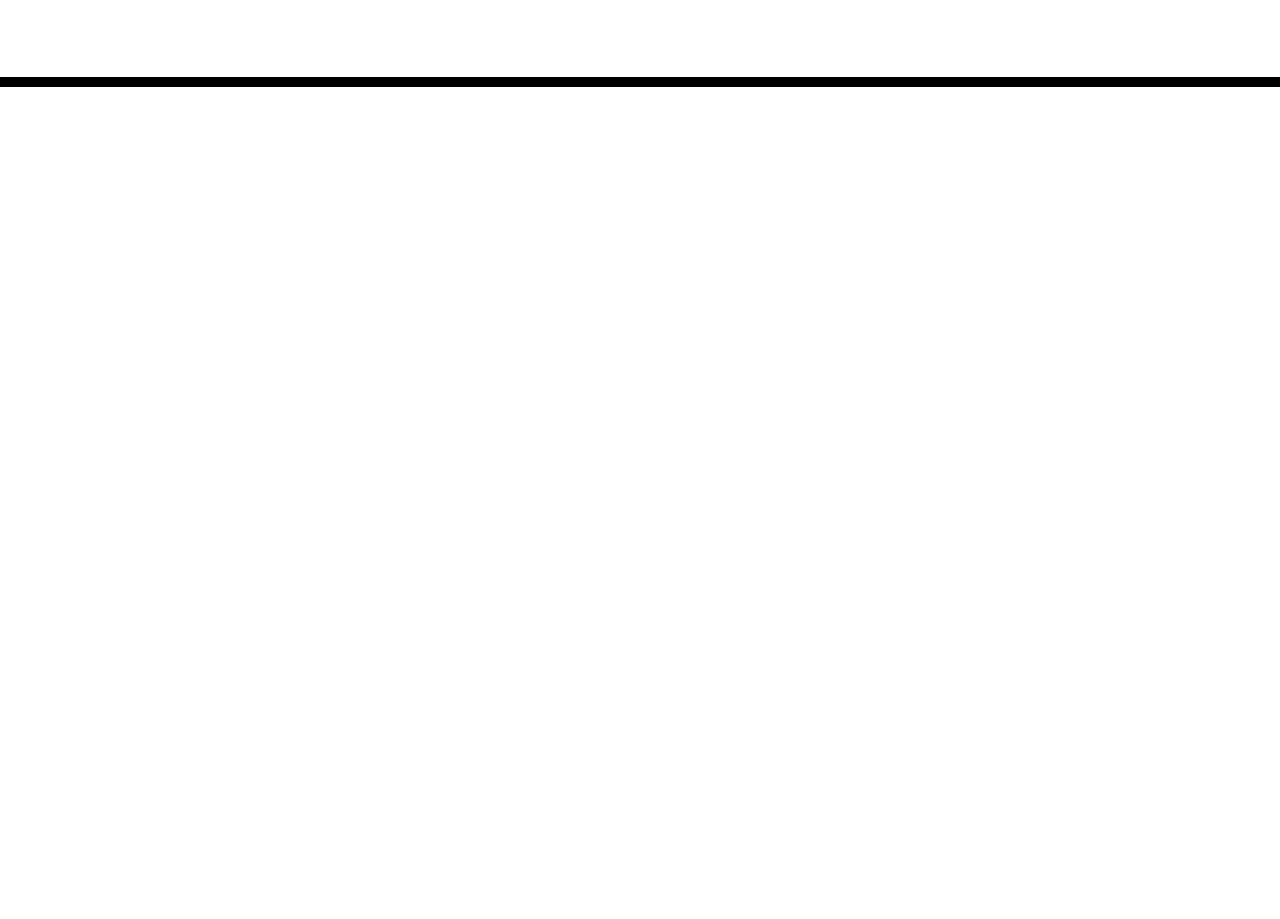
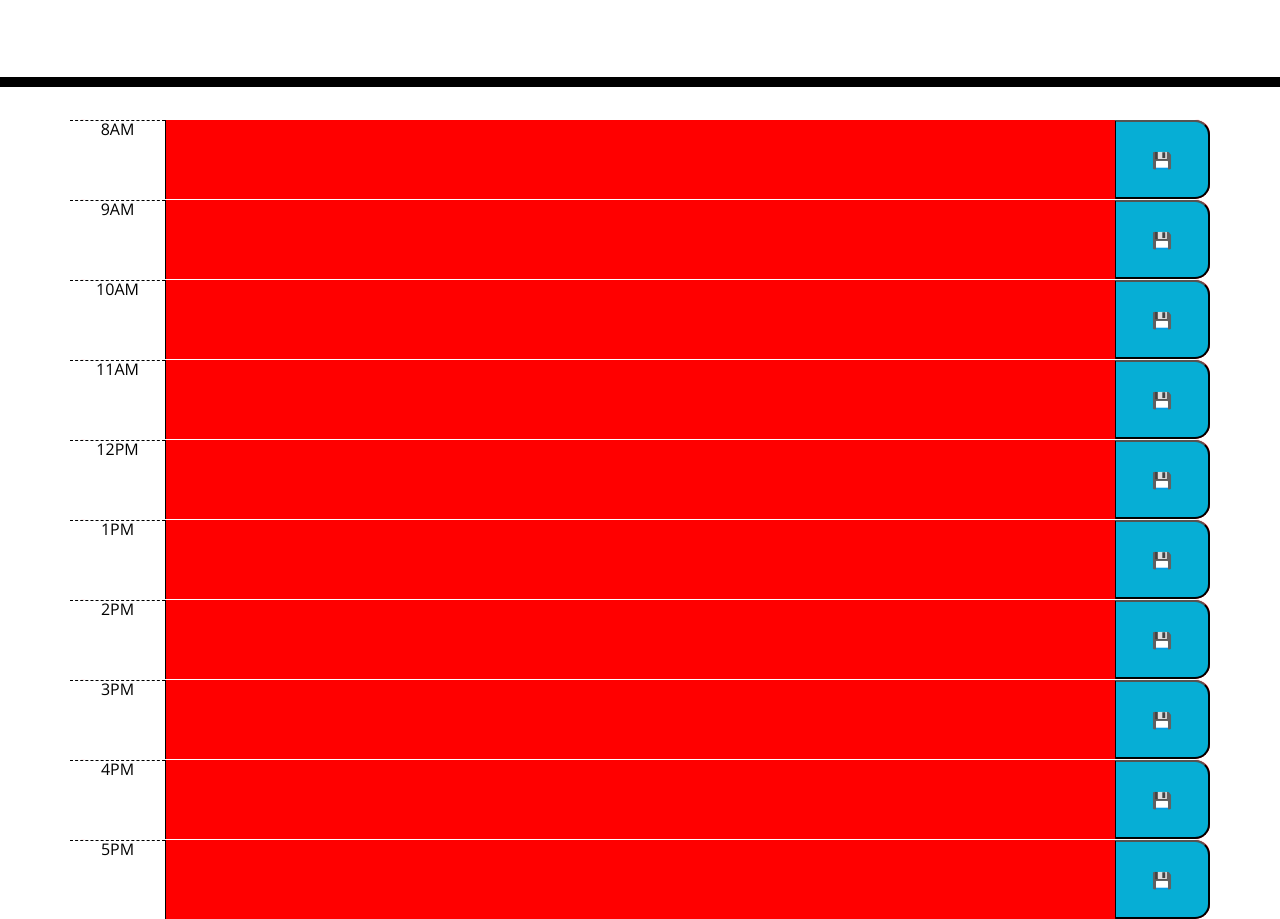
Before and after one commit to lydiakim10/Daily-Schedule-Planner, a plain HTML site: page index.html in a window 1280 px wide. Shown: the part 181-1100 px from the top of the page. Before the commit the page ends 800 px from the top, so only its background shows below. Drawn offline with nearby package versions, Linux system fonts and the light colour scheme.

Commit message:
timeblocks and color codes added

```diff
--- a/index.html
+++ b/index.html
@@ -28,11 +28,64 @@
       <p class="lead">A simple calendar app for scheduling your work day</p>
       <p id="currentDay" class="lead"></p>
     </header>
+
     <div class="container">
       <!-- Timeblocks go here -->
+
+    <div id="8am" class="row time-block">
+        <div class="col-sm-1 hour">8AM</div>
+        <textarea class="col-sm-10 description" id ="hour8"></textarea>
+        <button class="col-sm-1 saveBtn">💾</button>
+      </div>
+    <div id="9am" class="row time-block">
+        <div class="col-sm-1 hour">9AM</div>
+        <textarea class="col-sm-10 description" id="hour9"></textarea>
+        <button class="col-sm-1 saveBtn">💾</button>
+      </div>
+    <div id="10am" class="row time-block">
+        <div class="col-sm-1 hour">10AM</div>
+        <textarea class="col-sm-10 description" id="hour10"></textarea>
+        <button class="col-sm-1 saveBtn">💾</button>
+      </div>
+    <div id="11am" class="row time-block">
+        <div class="col-sm-1 hour">11AM</div>
+        <textarea class="col-sm-10 description" id="hour11"></textarea>
+        <button class="col-sm-1 saveBtn">💾</button>
+      </div>
+    <div id="12pm" class="row time-block">
+        <div class="col-sm-1 hour">12PM</div>
+        <textarea class="col-sm-10 description" id="hour12"></textarea>
+        <button class="col-sm-1 saveBtn">💾</button>
+      </div>
+    <div id="1pm" class="row time-block">
+        <div class="col-sm-1 hour">1PM</div>
+        <textarea class="col-sm-10 description" id="hour13"></textarea>
+        <button class="col-sm-1 saveBtn">💾</button>
+      </div>
+    <div id="2pm" class="row time-block">
+        <div class="col-sm-1 hour">2PM</div>
+        <textarea class="col-sm-10 description" id="hour14"></textarea>
+        <button class="col-sm-1 saveBtn">💾</button>
+      </div>
+    <div id="3pm" class="row time-block">
+        <div class="col-sm-1 hour">3PM</div>
+        <textarea class="col-sm-10 description" id="hour15"></textarea>
+        <button class="col-sm-1 saveBtn">💾</button>
+      </div>
+    <div id="4pm" class="row time-block">
+        <div class="col-sm-1 hour">4PM</div>
+        <textarea class="col-sm-10 description" id="hour16"></textarea>
+        <button class="col-sm-1 saveBtn">💾</button>
+      </div>
+    <div id="5pm" class="row time-block">
+        <div class="col-sm-1 hour">5PM</div>
+        <textarea class="col-sm-10 description" id="hour17"></textarea>
+        <button class="col-sm-1 saveBtn">💾</button>
+      </div>
     </div>
 
     <script src="https://cdnjs.cloudflare.com/ajax/libs/jquery/3.2.1/jquery.min.js"></script>
     <script src="https://cdnjs.cloudflare.com/ajax/libs/moment.js/2.24.0/moment.min.js"></script>
+    <script src="script.js"></script>
   </body>
 </html>
--- a/script.js
+++ b/script.js
@@ -0,0 +1,89 @@
+window.onload = currentTime();
+window.onload = saveInfo();
+
+var today = moment();
+$("#currentDay").text(today.format("dddd, MMMM do YYYY, h:mm:ss a"));
+
+function currentTime() {
+    var now = moment().hour();
+
+    if (now > 8) {
+        $("#8am").addClass("past");
+    } else if (now == 8) {
+        $("#8am").addClass("present");
+    } else {
+        $("#8am").addClass("future");
+    }
+
+    if (now > 9) {
+        $("#9am").addClass("past");
+    } else if (now == 9) {
+        $("#9am").addClass("present");
+    } else {
+        $("#9am").addClass("future");
+    }
+
+    if (now > 10) {
+        $("#10am").addClass("past");
+    } else if (now == 10) {
+        $("#10am").addClass("present");
+    } else {
+        $("#10am").addClass("future");
+    }
+
+    if (now > 11) {
+        $("#11am").addClass("past");
+    } else if (now == 11) {
+        $("#11am").addClass("present");
+    } else {
+        $("#11am").addClass("future");
+    }
+
+    if (now > 12) {
+        $("#12pm").addClass("past");
+    } else if (now == 12) {
+        $("#12pm").addClass("present");
+    } else {
+        $("#12pm").addClass("future");
+    }
+
+    if (now > 13) {
+        $("#1pm").addClass("past");
+    } else if (now == 13) {
+        $("#1pm").addClass("present");
+    } else {
+        $("#1pm").addClass("future");
+    }
+
+    if (now > 14) {
+        $("#2pm").addClass("past");
+    } else if (now == 14) {
+        $("#2pm").addClass("present");
+    } else {
+        $("#2pm").addClass("future");
+    }
+
+    if (now > 15) {
+        $("#3pm").addClass("past");
+    } else if (now == 15) {
+        $("#3pm").addClass("present");
+    } else {
+        $("#3pm").addClass("future");
+    }
+
+    if (now > 16) {
+        $("#4pm").addClass("past");
+    } else if (now == 16) {
+        $("#4pm").addClass("present");
+    } else {
+        $("#4pm").addClass("future");
+    }
+
+    if (now > 17) {
+        $("#5pm").addClass("past");
+    } else if (now == 17) {
+        $("#5pm").addClass("present");
+    } else {
+        $("#5pm").addClass("future");
+    }
+};
--- a/style.css
+++ b/style.css
@@ -69,3 +69,15 @@ textarea {
   font-size: 20px;
   transition: all 0.3s ease-in-out;
 }
+
+.past {
+  background-color: red;
+}
+
+.present {
+  background-color: green;
+}
+
+.future {
+  background-color: yellow;
+}
```
